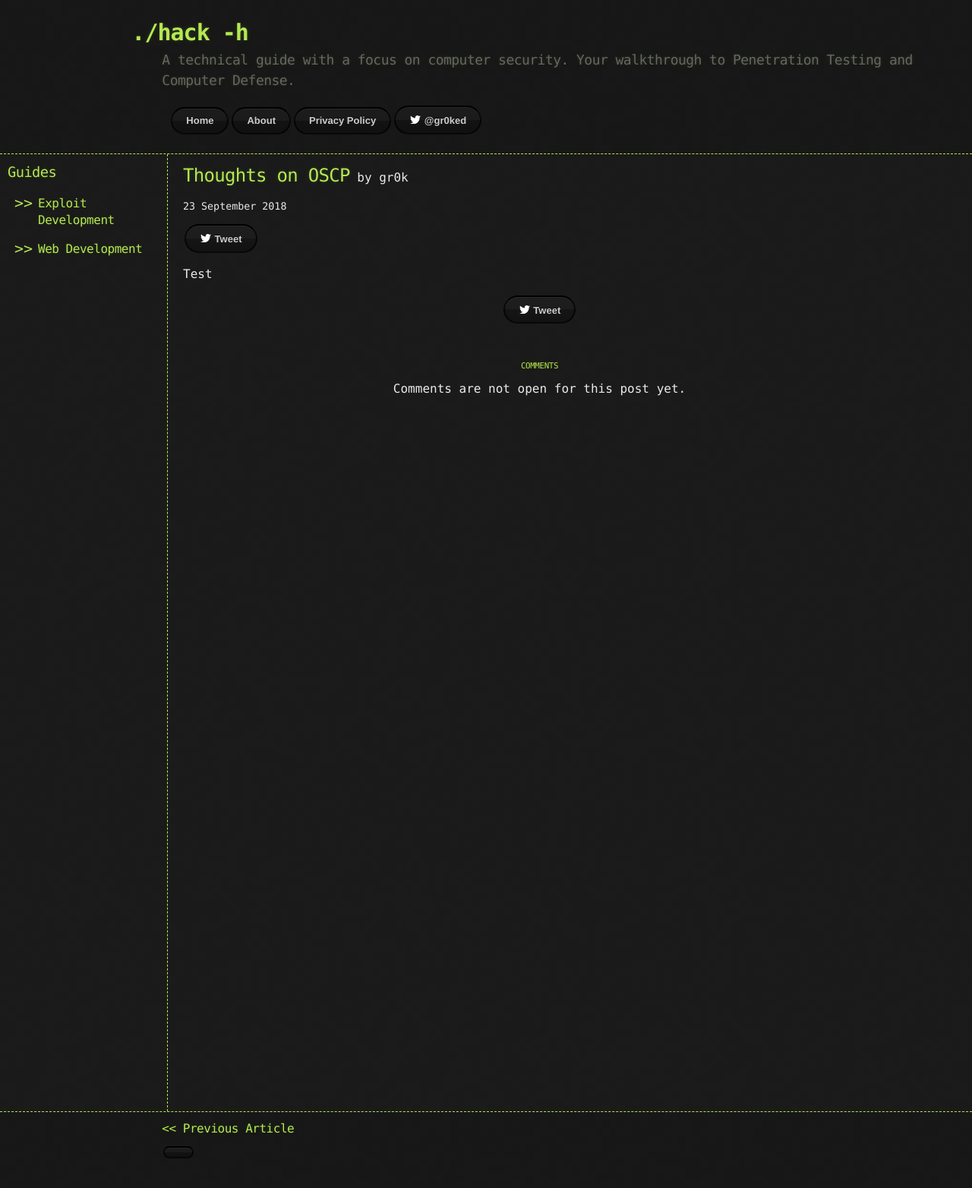
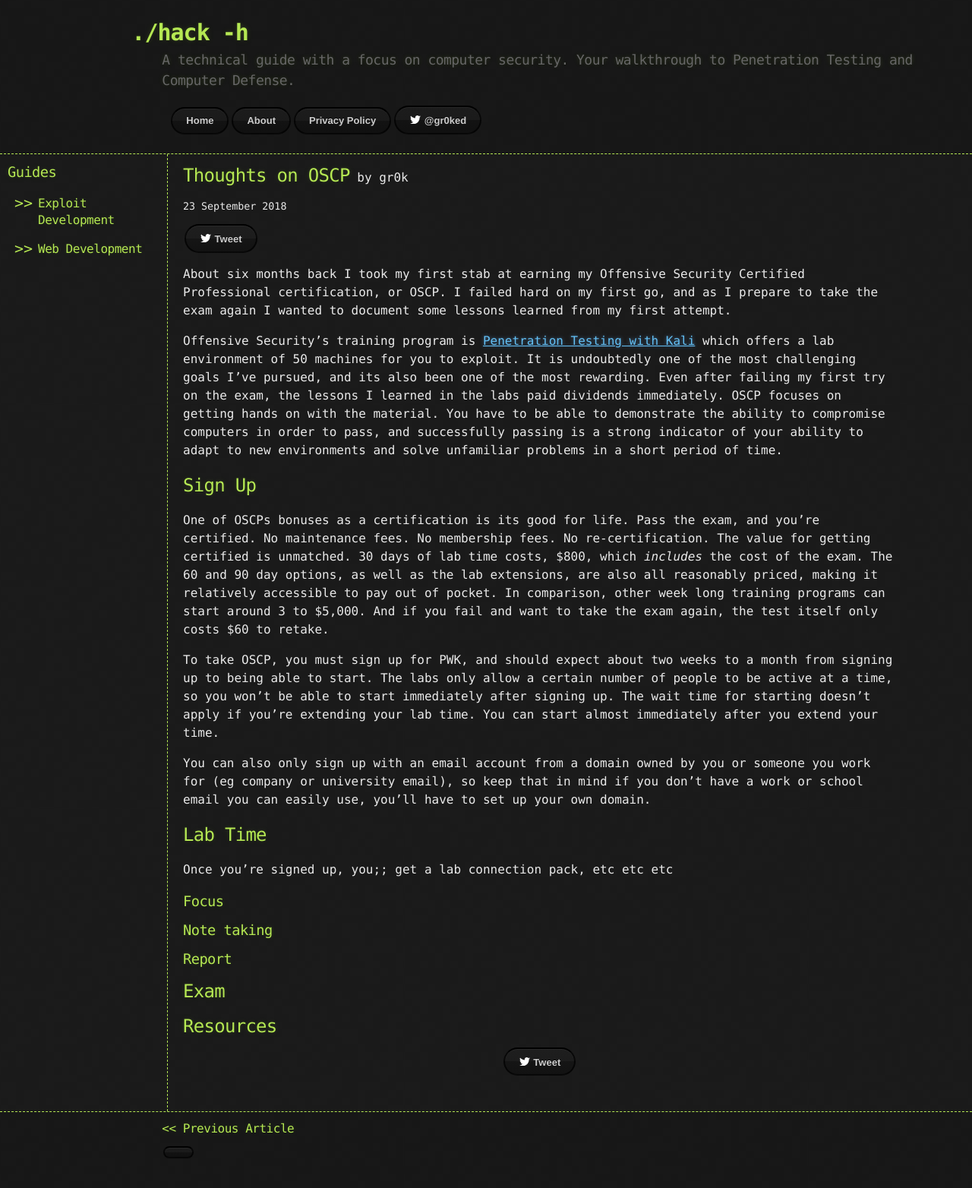
Before and after one commit to 6r0k3d/6r0k3d.github.io, a Jekyll site: the page built from _posts/2018-09-23-oscp_thoughts.md, in a window 1280 px wide. Shown: the top 1564 px of the page at 76% size. Built offline with Jekyll 4.4.1, drawn with Linux system fonts in a browser that asks for light colours; nearby versions of some CDN libraries; comment, search, counter and statistics services are not loaded.

Commit message:
Save OSCP post work

```diff
--- a/_posts/2018-09-23-oscp_thoughts.md
+++ b/_posts/2018-09-23-oscp_thoughts.md
@@ -6,4 +6,28 @@ github_comments_issueid: 7
 date: 23 Sept 2018
 ---
 
-Test
+About six months back I took my first stab at earning my Offensive Security Certified Professional certification, or OSCP. I failed hard on my first go, and as I prepare to take the exam again I wanted to document some lessons learned from my first attempt.
+
+Offensive Security's training program is [Penetration Testing with Kali](https://www.offensive-security.com/information-security-training/penetration-testing-training-kali-linux/) which offers a lab environment of 50 machines for you to exploit. It is undoubtedly one of the most challenging goals I've pursued, and its also been one of the most rewarding. Even after failing my first try on the exam, the lessons I learned in the labs paid dividends immediately. OSCP focuses on getting hands on with the material. You have to be able to demonstrate the ability to compromise computers in order to pass, and successfully passing is a strong indicator of your ability to adapt to new environments and solve unfamiliar problems in a short period of time.
+
+## Sign Up
+
+One of OSCPs bonuses as a certification is its good for life. Pass the exam, and you're certified. No maintenance fees. No membership fees. No re-certification. The value for getting certified is unmatched. 30 days of lab time costs, $800, which *includes* the cost of the exam. The 60 and 90 day options, as well as the lab extensions, are also all reasonably priced, making it relatively accessible to pay out of pocket. In comparison, other week long training programs can start around 3 to $5,000. And if you fail and want to take the exam again, the test itself only costs $60 to retake.
+
+To take OSCP, you must sign up for PWK, and should expect about two weeks to a month from signing up to being able to start. The labs only allow a certain number of people to be active at a time, so you won't be able to start immediately after signing up. The wait time for starting doesn't apply if you're extending your lab time. You can start almost immediately after you extend your time.
+
+You can also only sign up with an email account from a domain owned by you or someone you work for (eg company or university email), so keep that in mind if you don't have a work or school email you can easily use, you'll have to set up your own domain.
+
+## Lab Time
+
+Once you're signed up, you;; get a lab connection pack, etc etc etc
+
+### Focus
+
+### Note taking
+
+### Report
+
+## Exam
+
+## Resources
```
